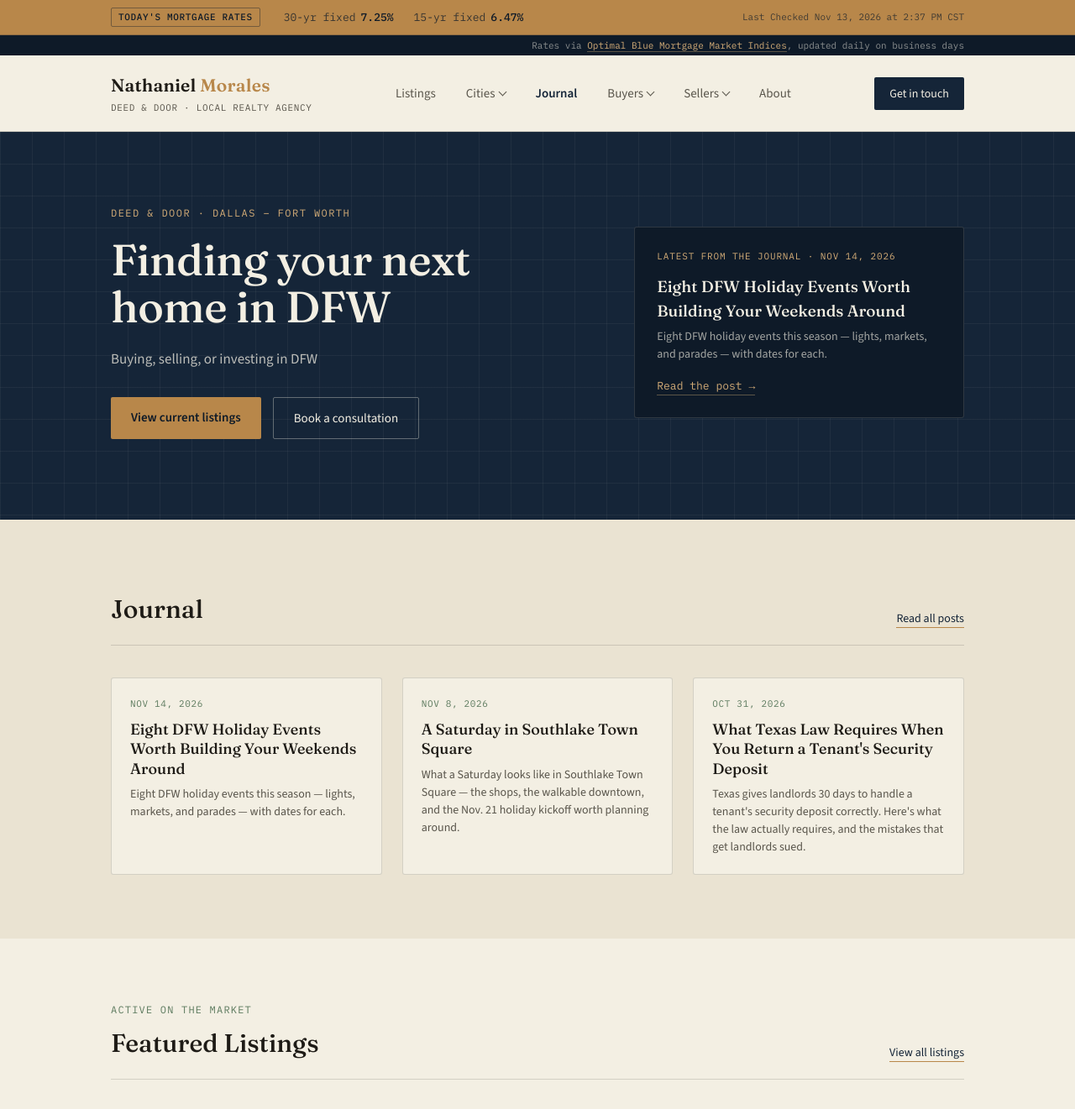
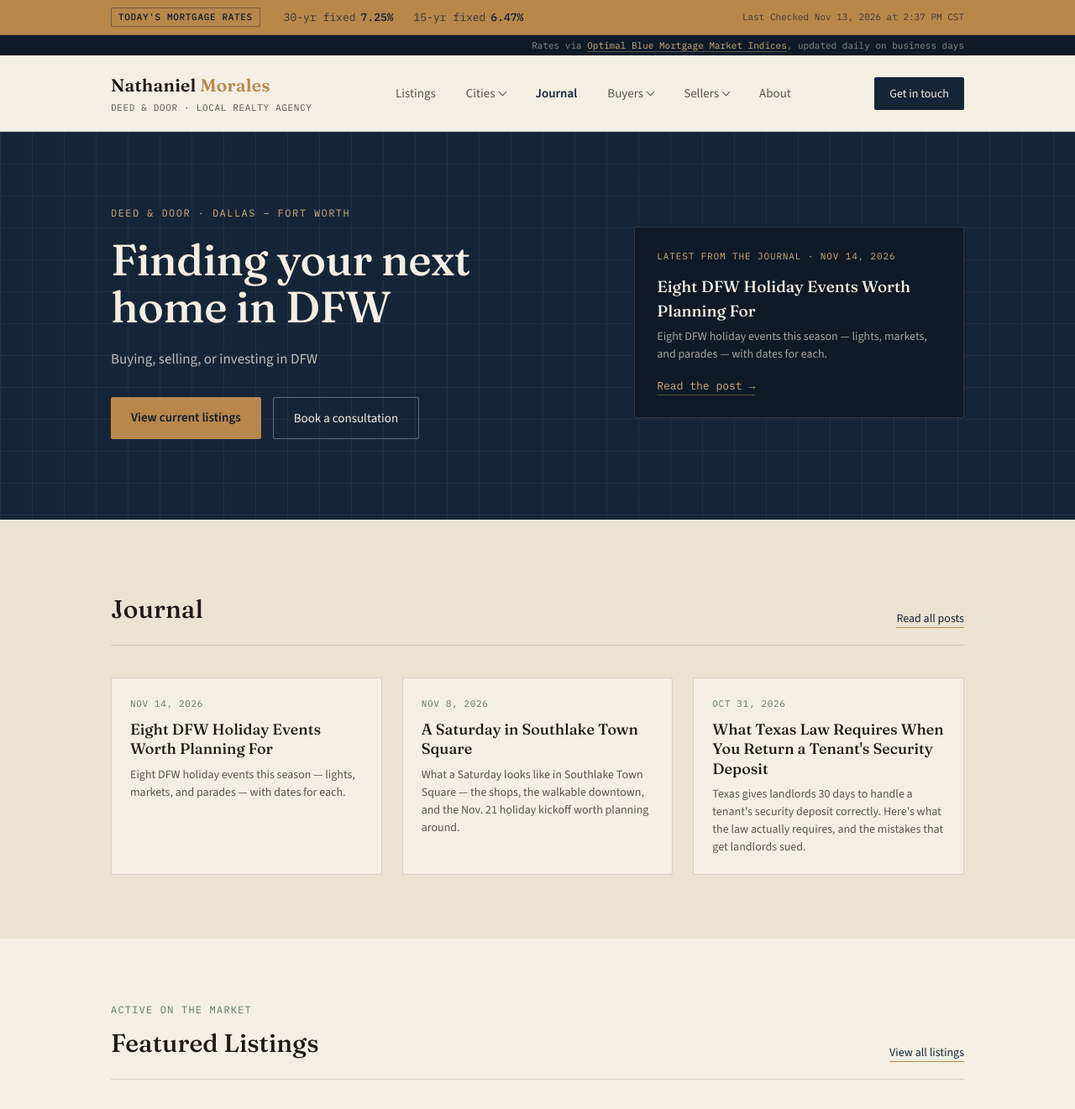
Before and after one commit to nathanielmorales7/deedanddoor, a Jekyll site: the page index.html, which Jekyll copies as it is, in a window 1280 px wide and 1400 px high, cut to the strip 0-1321 px from the top of the window. Shown: the whole strip at 84% size. Built offline with Jekyll 4.4.1, drawn with Linux system fonts in a browser that asks for light colours.

Commit message:
Update homepage journal feed (2026-11-14)

```diff
--- a/index.html
+++ b/index.html
@@ -178,7 +178,7 @@
       <!--JOURNAL:HERO-->
 <div class="hero-card">
   <div class="hero-post-tag">Latest from the journal · Nov 14, 2026</div>
-  <h3>Eight DFW Holiday Events Worth Building Your Weekends Around</h3>
+  <h3>Eight DFW Holiday Events Worth Planning For</h3>
   <p>Eight DFW holiday events this season — lights, markets, and parades — with dates for each.</p>
   <a href="journal-dfw-holiday-events.html" class="hero-post-link">Read the post →</a>
 </div>
@@ -198,7 +198,7 @@
 <div class="blog-grid">
   <a class="blog-card" href="journal-dfw-holiday-events.html">
     <div class="blog-date">Nov 14, 2026</div>
-    <h3>Eight DFW Holiday Events Worth Building Your Weekends Around</h3>
+    <h3>Eight DFW Holiday Events Worth Planning For</h3>
     <p>Eight DFW holiday events this season — lights, markets, and parades — with dates for each.</p>
   </a>
   <a class="blog-card" href="journal-southlake-town-square.html">
```
